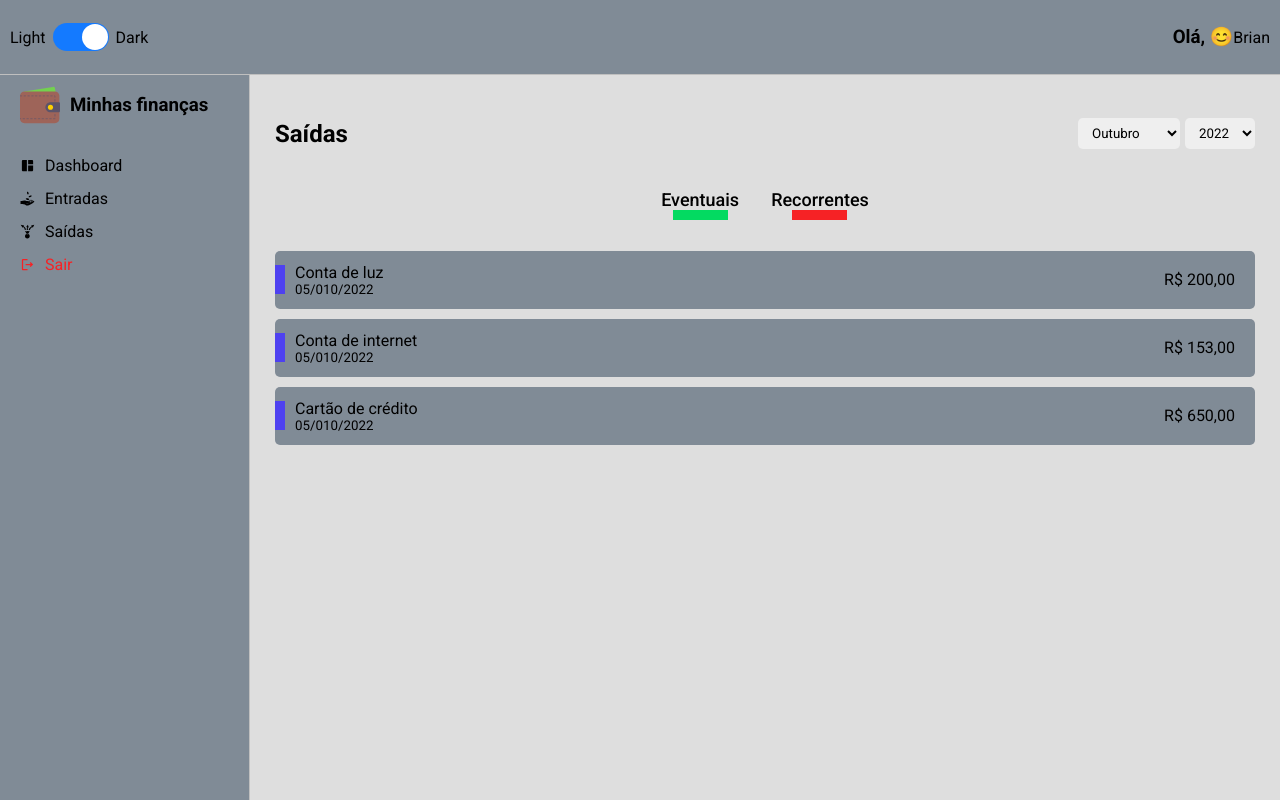
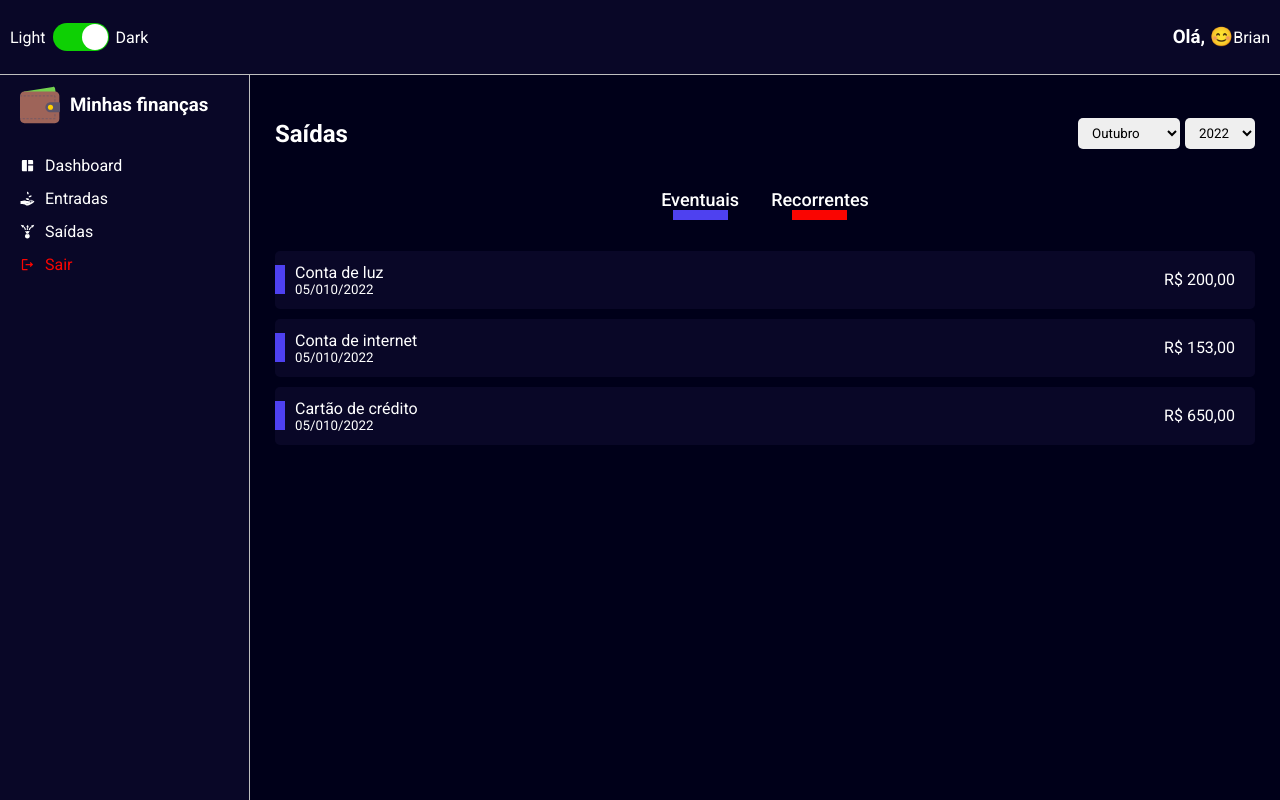
Before and after one commit to BVictorsk/my_finances, a React (Create React App) app: page /list/expense in a window 1280 px wide. Built offline with nearby package versions, Linux system fonts and the light colour scheme.

Commit message:
added functional theme toggle

```diff
--- a/src/components/mainHeader/index.tsx
+++ b/src/components/mainHeader/index.tsx
@@ -1,9 +1,19 @@
-import React, { useMemo } from 'react';
+import React, { useMemo, useState } from 'react';
 import { Container, Profile, Welcome, UserName } from './styles'
+import { useTheme } from '../../hooks/themes'
 import emojis from '../../utils/emojis'
 import Toggle from '../toggle'
 
 const MainHeader: React.FC = () => {
+    const { toggleTheme, theme } = useTheme();
+
+    const [darkTheme, setDarkTheme] = useState(() => theme.title === 'dark' ? true : false);
+
+    const handleChangeTheme = () => {
+        setDarkTheme(!darkTheme);
+        toggleTheme();
+    }
+
     const emoji =  useMemo(() => {
         const index = Math.floor(Math.random() * emojis.length);
         return emojis[index];
@@ -11,7 +21,12 @@ const MainHeader: React.FC = () => {
 
     return (
         <Container>
-            <Toggle />
+            <Toggle
+                labelLeft="Light"
+                labelRight="Dark"
+                checked={darkTheme}
+                onChange={handleChangeTheme}
+            />
 
             <Profile>
                 <Welcome>Olá, {emoji}</Welcome>
--- a/src/components/toggle/index.tsx
+++ b/src/components/toggle/index.tsx
@@ -1,16 +1,25 @@
 import React from 'react';
 import { Container, ToggleLabel, ToggleSelector } from './styles'
 
-const Toggle: React.FC = () => (
+interface IToggleProps {
+    labelLeft: string;
+    labelRight: string;
+    checked: boolean;
+    onChange(): void;
+}
+
+const Toggle: React.FC<IToggleProps> = ({
+    labelLeft, labelRight, checked, onChange
+}) => (
     <Container>
-        <ToggleLabel>Light</ToggleLabel>
+        <ToggleLabel>{labelLeft}</ToggleLabel>
         <ToggleSelector
-            checked
+            checked={checked}
             uncheckedIcon={false}
             checkedIcon={false}
-            onChange={() => console.log('mudou')}
+            onChange={onChange}
          />
-        <ToggleLabel>Dark</ToggleLabel>
+        <ToggleLabel>{labelRight}</ToggleLabel>
     </Container>
 )
 
--- a/src/hooks/themes.tsx
+++ b/src/hooks/themes.tsx
@@ -34,13 +34,23 @@ interface IChildrenThemesProps {
 const ThemeContext = createContext<IThemeContext>({} as IThemeContext);
 
 const ThemeProvider: React.FC<IChildrenThemesProps> = ({ children }) => {
-    const [theme, setTheme] = useState<ITheme>(light);
+    const [theme, setTheme] = useState<ITheme>(() => {
+        const themeSaved = localStorage.getItem('@my-wallet:theme');
+
+        if(themeSaved) {
+            return JSON.parse(themeSaved);
+        } else {
+            return dark;
+        }
+    });
 
     const toggleTheme = () => {
         if(theme.title === 'dark'){
             setTheme(light);
+            localStorage.setItem('@my-wallet:theme', JSON.stringify(light));
         } else {
             setTheme(dark);
+            localStorage.setItem('@my-wallet:theme', JSON.stringify(dark));
         }
     };
 
--- a/src/styles/themes/light.ts
+++ b/src/styles/themes/light.ts
@@ -12,7 +12,7 @@ export default {
 
         success: '#03DA61',
         info: '#147AFF',
-        warning: '#F62225',
+        warning: '#C10003',
 
     }
 }
```
